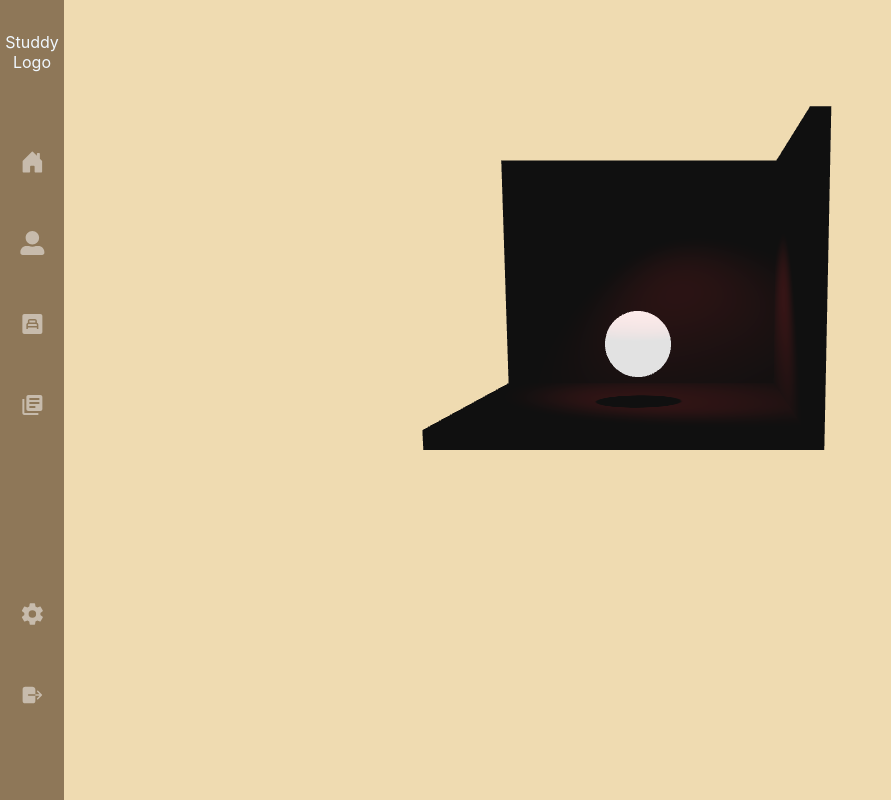
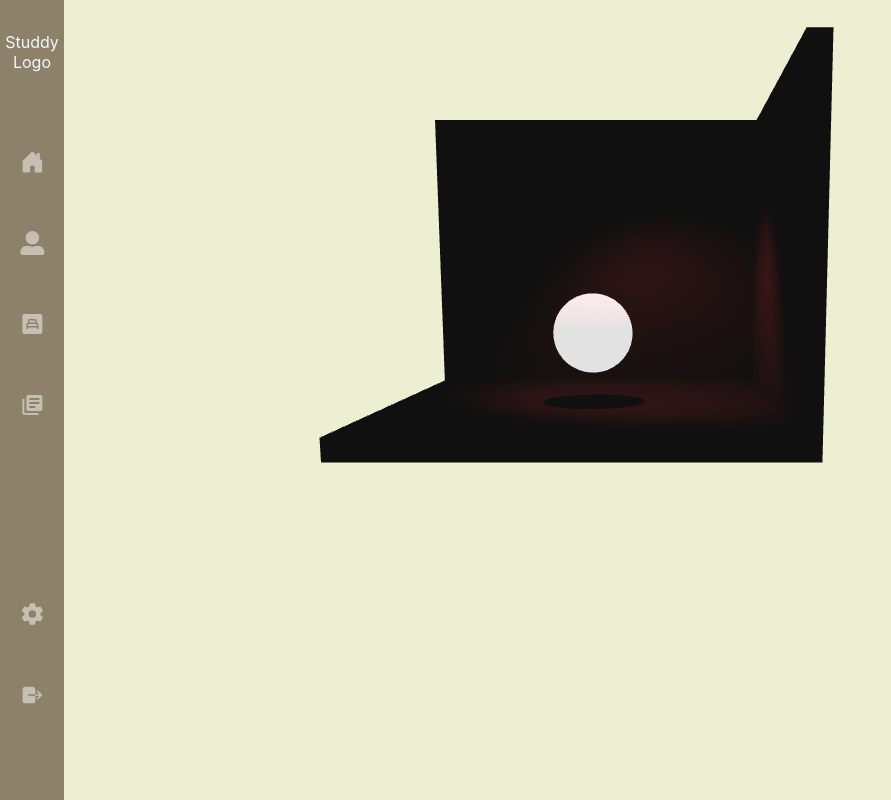
Before and after one commit to tomasgrusz/studdy-client, a React (Create React App) app: page /studio in a window 1280 px wide. Shown: the whole page, without its empty margins (0-891 px from the left). Built offline with nearby package versions, Linux system fonts and the light colour scheme; the HTML template or start-up script is replaced by a standard one.

Commit message:
Fix content margin and allow zoom on Three

```diff
--- a/src/App.css
+++ b/src/App.css
@@ -1,5 +1,5 @@
 body {
-  background: rgb(239, 219, 177);
+  background: rgb(237, 239, 211);
 }
 
 #three-canvas-container {
@@ -7,7 +7,7 @@ body {
 }
 
 .content {
-  margin-left: 10%;
+  margin-left: 5%;
   /* border: 1px solid red; */
   height: 100%;
   max-height: 100vh;
--- a/src/components/three/index.js
+++ b/src/components/three/index.js
@@ -19,7 +19,7 @@ const Model = () => {
         <>
 
             <PerspectiveCamera makeDefault position={[10, 0, 10]} />
-            <OrbitControls ref={orbitControlsRef} enablePan={false} enableZoom={false} maxAzimuthAngle={0} minAzimuthAngle={- Math.PI / 2} maxPolarAngle={Math.PI / 2.2} minPolarAngle={0.5} />
+            <OrbitControls ref={orbitControlsRef} enablePan={false} minDistance={6.0} maxDistance={12} maxAzimuthAngle={0} minAzimuthAngle={- Math.PI / 2} maxPolarAngle={Math.PI / 2.2} minPolarAngle={0.5} />
 
 
             <mesh position={[-1, 1, 1]} castShadow>
```
